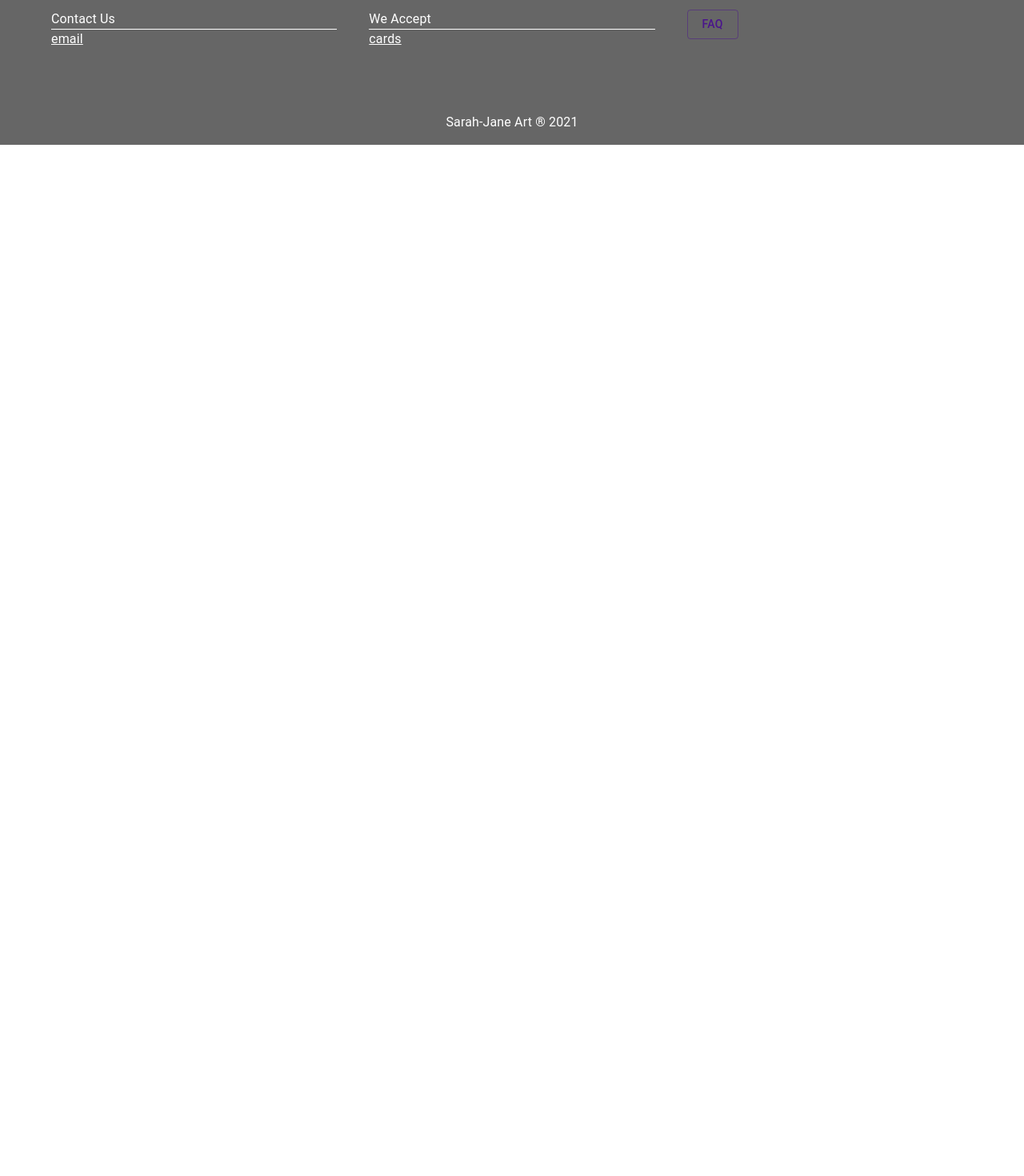
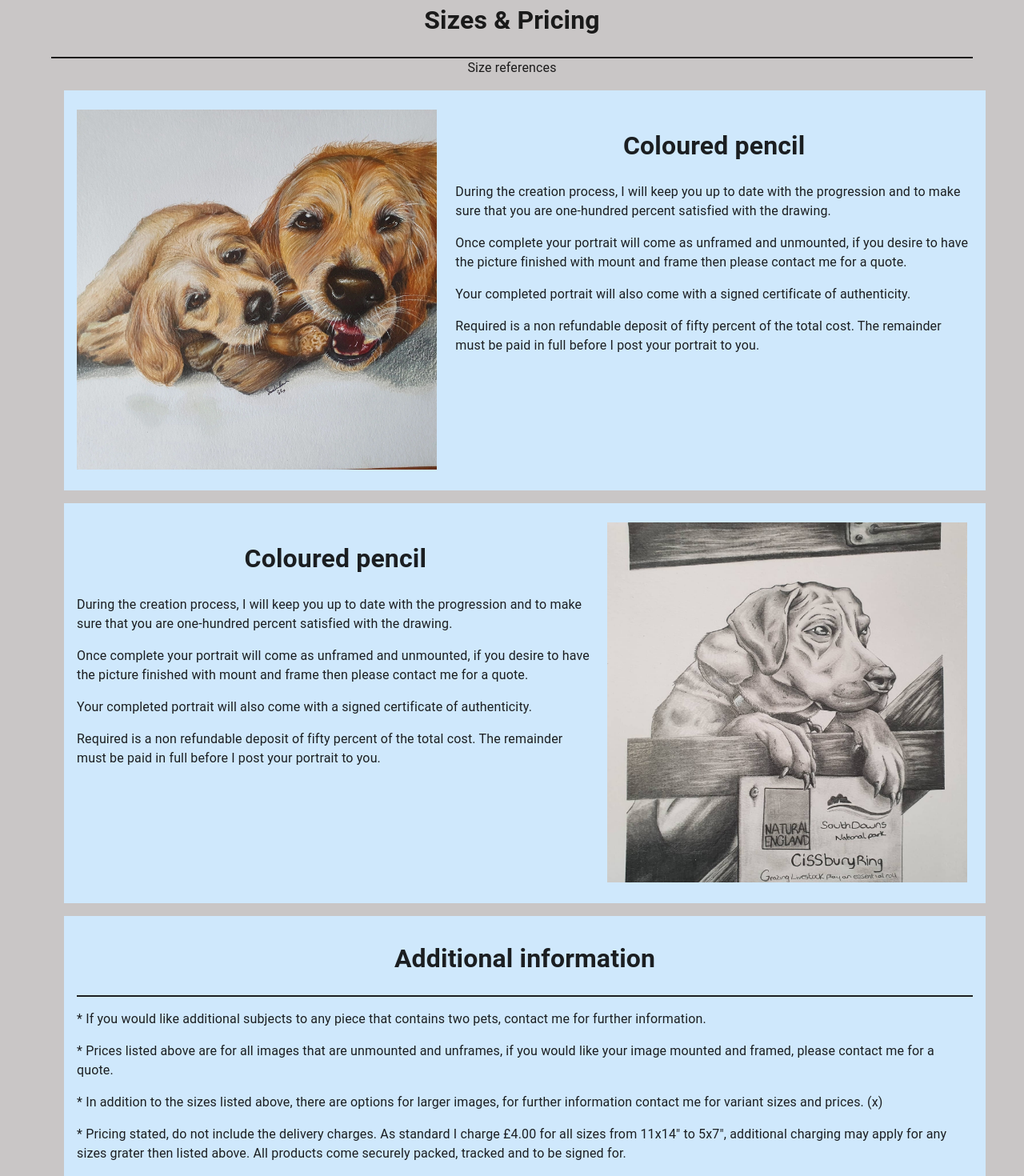
Before and after one commit to Pete-Senpai/gallery, a React (Create React App) app: page /pet_portraits in a window 1280 px wide. Shown: the part 700-2170 px from the top of the page at 80% size. Before the commit the page ends 881 px from the top, so only its background shows below. Built offline with nearby package versions, Linux system fonts and the light colour scheme.

Commit message:
More boxes in pet portraits, social links on about page.

```diff
--- a/src/pages/about/index.tsx
+++ b/src/pages/about/index.tsx
@@ -1,5 +1,7 @@
-import { Box, Card, CardMedia, Container, Grid, Typography } from '@mui/material';
+import { Box, Card, CardMedia, Container, Grid, IconButton, Typography } from '@mui/material';
 import React from 'react';
+import FacebookIcon from '@mui/icons-material/Facebook';
+import InstagramIcon from '@mui/icons-material/Instagram';
 
 const About = () => {
     return (
@@ -26,6 +28,27 @@ const About = () => {
                             <p>I offer a wide array of art work, from pet portraiture, wild life, abstracts , digital art , landscapes and botanicals. </p>
                             <p>To me, there's never a "fail" in an art piece, as for every hiccup, there's beauty and something to learn from each new experience. </p>
                         </Typography>
+                        <Grid>
+                            <Typography>My Socials:</Typography>
+                            <a href="https://www.facebook.com/SarahJaneArts/" target="_blank" rel="noreferrer">
+                                <IconButton
+                                    edge="start"
+                                    color="inherit"
+                                    aria-label="home"
+                                    size="large">
+                                    <FacebookIcon fontSize="large" />
+                                </IconButton>
+                            </a>
+                            <a href="https://www.instagram.com/sarah_jane_arts/" target="_blank" rel="noreferrer">
+                                <IconButton
+                                    edge="start"
+                                    color="inherit"
+                                    aria-label="home"
+                                    size="large">
+                                    <InstagramIcon fontSize="large" />
+                                </IconButton>
+                            </a>
+                        </Grid>
                     </Grid>
                 </Grid>
             </Box>
--- a/src/pages/home/index.tsx
+++ b/src/pages/home/index.tsx
@@ -6,7 +6,7 @@ import "@fontsource/niconne/400.css";
 const HomePageBox = (props: { header: string, children: any, imageSrc: string, isReversed?: boolean, hrefLink: string, buttonText: string }) =>
 <Box m={2} p={2} sx={{ bgcolor: '#cfe8fc', height: "450px", width: "100%" }}>
     <Grid sx={{ display: "flex", flexBasis: "50%", height: "100%", flexDirection: props.isReversed? "row-reverse" : "row" }}>
-        <Grid sx={{ display: "flex", flexDirection: "column", gap: "10px", height: "100%"}}>
+        <Grid sx={{ display: "flex", flexDirection: "column", gap: "10px", height: "100%" }}>
             <Typography align="center" borderBottom={1}>
                 <h1>{props.header}</h1>
             </Typography>
@@ -29,8 +29,8 @@ const images = mapPictures(require.context("../../../public/images/Abstract", fa
 const Home = () => {
     return (
         <Container>
-            <Box m={2} p={2} sx={{ bgcolor: '#cfe8fc', height: "450px", width: "100%" }}>
-                <Typography borderBottom={3} fontFamily="Niconne" fontSize={30} sx={{display: "flex", justifyContent: "center"}}>
+            <Box m={2} p={1} sx={{ bgcolor: '#cfe8fc', height: "450px", width: "100%",paddingTop: 0 }}>
+                <Typography borderBottom={3} fontFamily="Niconne" fontSize={30} sx={{display: "flex", position: "static", justifyContent: "center", height: "100px", paddingTop: 0}}>
                     <h1>Sarah-Jane Arts</h1>
                 </Typography>
                 <Typography align="center" fontFamily="Basic" fontSize={22} >
--- a/src/pages/pet_portraits/index.tsx
+++ b/src/pages/pet_portraits/index.tsx
@@ -35,6 +35,58 @@ const PetPortraits = () => {
                     </Grid>
                 </Grid>
             </Box>
+            <Typography align="center" borderBottom={2}>
+                <h1>Sizes & Pricing</h1>
+            </Typography>
+            <Typography align="center">Size references</Typography>
+            <Box m={2} pt={3} px={2} sx={{ bgcolor: '#cfe8fc', height: '500px', width: "100%", justifyContent: "center", alignItems: "center"}}>
+                <Grid container spacing ={2}>
+                    <Grid item xs={5}>
+                        <img src={"/images/Pets/17846820302631474.jpg"} alt="img" height="450px" width="450px" />
+                    </Grid>
+                    <Grid item xs={7}>
+                        <Typography align="center">
+                            <h1>Coloured pencil</h1>
+                        </Typography>
+                        <Typography>
+                            <p>During the creation process, I will keep you up to date with the progression and to make sure that you are one-hundred percent satisfied with the drawing.</p>
+                            <p>Once complete your portrait will come as unframed and unmounted, if you desire to have the picture finished with mount and frame then please contact me for a quote.</p>
+                            <p>Your completed portrait will also come with a signed certificate of authenticity.</p>
+                            <p>Required is a non refundable deposit of fifty percent of the total cost. The remainder must be paid in full before I post your portrait to you.</p>
+                        </Typography>
+                    </Grid>
+                </Grid>
+            </Box>
+            <Box m={2} pt={3} px={2} sx={{ bgcolor: '#cfe8fc', height: '500px', width: "100%", justifyContent: "center", alignItems: "center"}}>
+                <Grid container spacing ={2}>
+                    <Grid item xs={7}>
+                        <Typography align="center">
+                            <h1>Coloured pencil</h1>
+                        </Typography>
+                        <Typography>
+                            <p>During the creation process, I will keep you up to date with the progression and to make sure that you are one-hundred percent satisfied with the drawing.</p>
+                            <p>Once complete your portrait will come as unframed and unmounted, if you desire to have the picture finished with mount and frame then please contact me for a quote.</p>
+                            <p>Your completed portrait will also come with a signed certificate of authenticity.</p>
+                            <p>Required is a non refundable deposit of fifty percent of the total cost. The remainder must be paid in full before I post your portrait to you.</p>
+                        </Typography>
+                    </Grid>
+                    <Grid item xs={5}>
+                        <img src={"/images/Pets/18082059610221569_edited.jpg"} alt="img" height="450px" width="450px" />
+                    </Grid>
+                </Grid>
+            </Box>
+            <Box id="faq" m={2} pt={1} px={2} sx={{ bgcolor: '#cfe8fc', height: '400px', width: "100%", justifyContent: "center", alignItems: "center"}}>
+                <Typography align="center" borderBottom={2}>
+                    <h1>Additional information</h1>
+                </Typography>
+                <Typography>
+                    <p>* If you would like additional subjects to any piece that contains two pets, contact me for further information. </p>
+                    <p>* Prices listed above are for all images that are unmounted and unframes, if you would like your image mounted and framed, please contact me for a quote. </p>
+                    <p>* In addition to the sizes listed above, there are options for larger images, for further information contact me for variant sizes and prices. (x)</p>
+                    <p>* Pricing stated, do not include the delivery charges. As standard I charge £4.00 for all sizes from 11x14" to 5x7", additional charging may apply for any sizes grater then listed above. All products come securely packed, tracked and to be signed for. </p>
+                    <p>* International currency conversions available.</p>
+                </Typography>
+            </Box>
         </Container>
     );
 };
```
